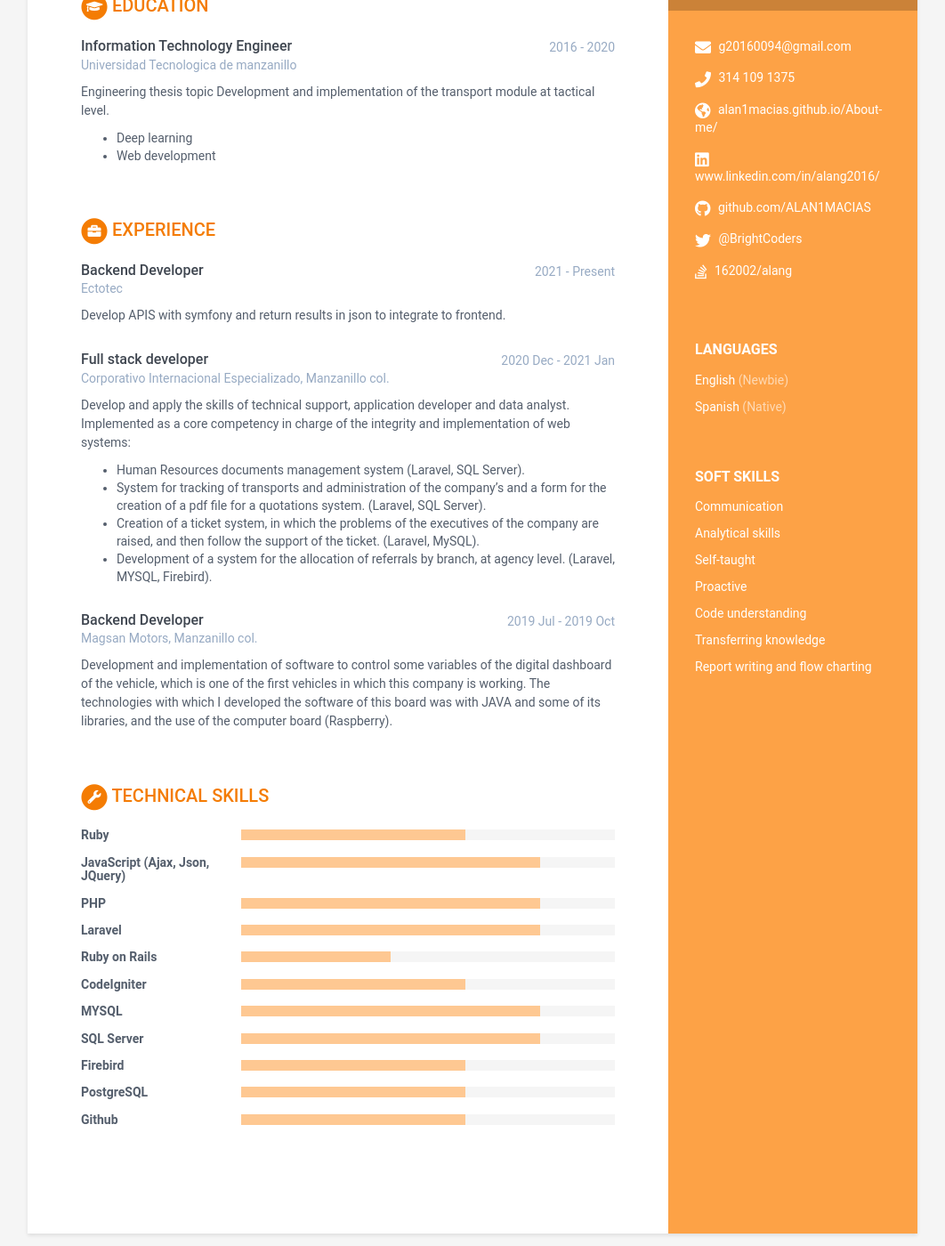
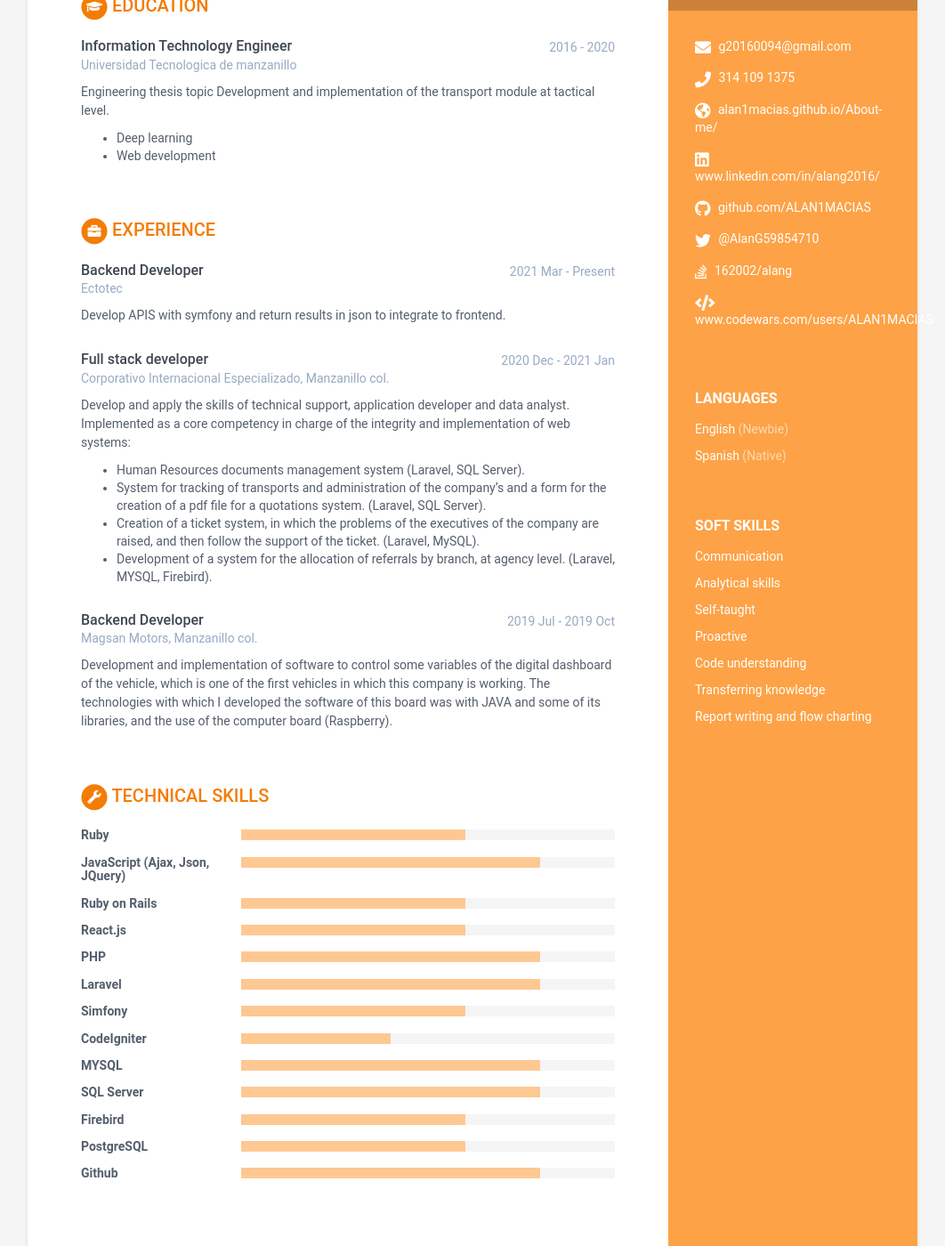
Before and after one commit to BC-MAR-21-ROR/kata-resume-ALAN1MACIAS, a Jekyll site: the page built from index.html, in a window 1280 px wide and 1400 px high, scrolled down 291 px. Shown: the whole window at 89% size, without its empty margins (109-1171 px from the left). Built offline with Jekyll 4.4.1, drawn with Linux system fonts in a browser that asks for light colours.

Commit message:
[UPDATE] Update my data

```diff
--- a/_data/data.yml
+++ b/_data/data.yml
@@ -19,9 +19,9 @@ sidebar:
   github: github.com/ALAN1MACIAS
   gitlab:
   bitbucket:
-  twitter: '@BrightCoders'
+  twitter: '@AlanG59854710'
   stack-overflow: 162002/alang # Number/Username, e.g. 123456/alandoe
-  codewars:
+  codewars: www.codewars.com/users/ALAN1MACIAS
   goodreads: # Number-Username, e.g. 123456-alandoe
 
   # Actualiza según los idiomas y nieles que tienes. Agrega o Elimina según sea necesario.
@@ -75,7 +75,7 @@ educationcomplete:
 # Registra aquí tu experiencia. Agrega o elimina según sea necesario
 experiences:
   - role: Backend Developer
-    time: 2021 - Present
+    time: 2021 Mar - Present
     company: Ectotec
     details: |
       Develop APIS with symfony and return results in json to integrate to frontend.
@@ -113,17 +113,23 @@ skills:
     - name: JavaScript (Ajax, Json, JQuery)
       level: 80%
 
+    - name: Ruby on Rails
+      level: 60%
+
+    - name: React.js
+      level: 60%
+
     - name: PHP
       level: 80%
 
     - name: Laravel
       level: 80%
 
-    - name: Ruby on Rails
-      level: 40%
+    - name: Simfony
+      level: 60%
 
     - name: CodeIgniter
-      level: 60%
+      level: 40%
 
     - name: MYSQL
       level: 80%
@@ -138,7 +144,7 @@ skills:
       level: 60%
 
     - name: Github
-      level: 60%
+      level: 80%
 
 # NO MODIFICAR
 footer: >
```
